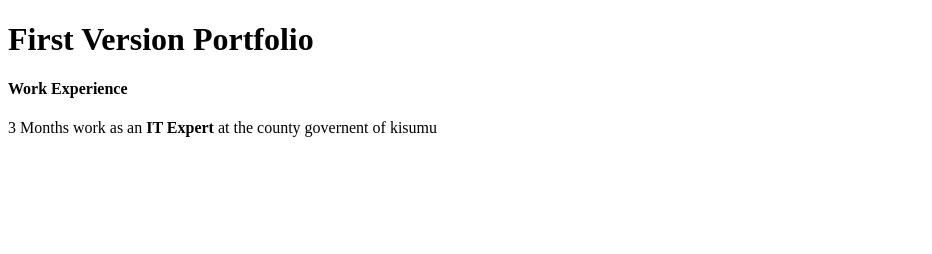
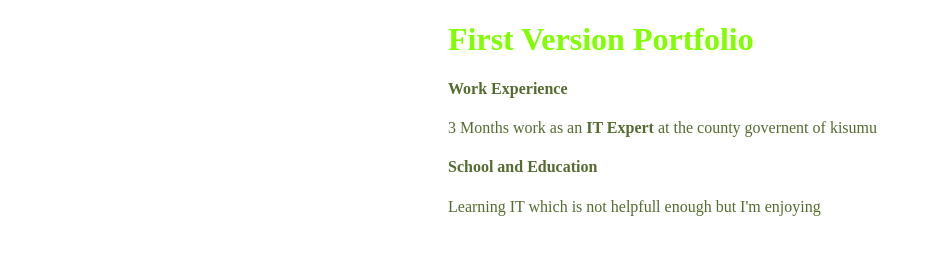
Before and after one commit to Mercy-coder/Portfoliov1, a plain HTML site: page index.html in a window 1280 px wide. Shown: the whole page, without its empty margins (0-932 px from the left). Drawn offline with Linux system fonts and the light colour scheme.

Commit message:
new styling

```diff
--- a/index.html
+++ b/index.html
@@ -1,17 +1,23 @@
 <!DOCTYPE html>
 <html>
+
 <head>
 	<title>Mercy Akuku</title>
 </head>
-<body>
+
+<body style="color: darkolivegreen; margin-left: 35%">
 
 
-<h1>First Version Portfolio</h1>
+	<h1 style="color:chartreuse">First Version Portfolio</h1>
 
-<h4>Work Experience</h4>
+	<h4>Work Experience</h4>
 
-<p>3 Months work as an <strong>IT Expert</strong>  at the county governent of kisumu </p>
-
+	<p>3 Months work as an <strong>IT Expert</strong> at the county governent of kisumu </p>
+	<div>
+		<h4>School and Education</h4>
+		<p>Learning IT which is not helpfull enough but I'm enjoying</p>
+	</div>
 
 </body>
+
 </html>
```
